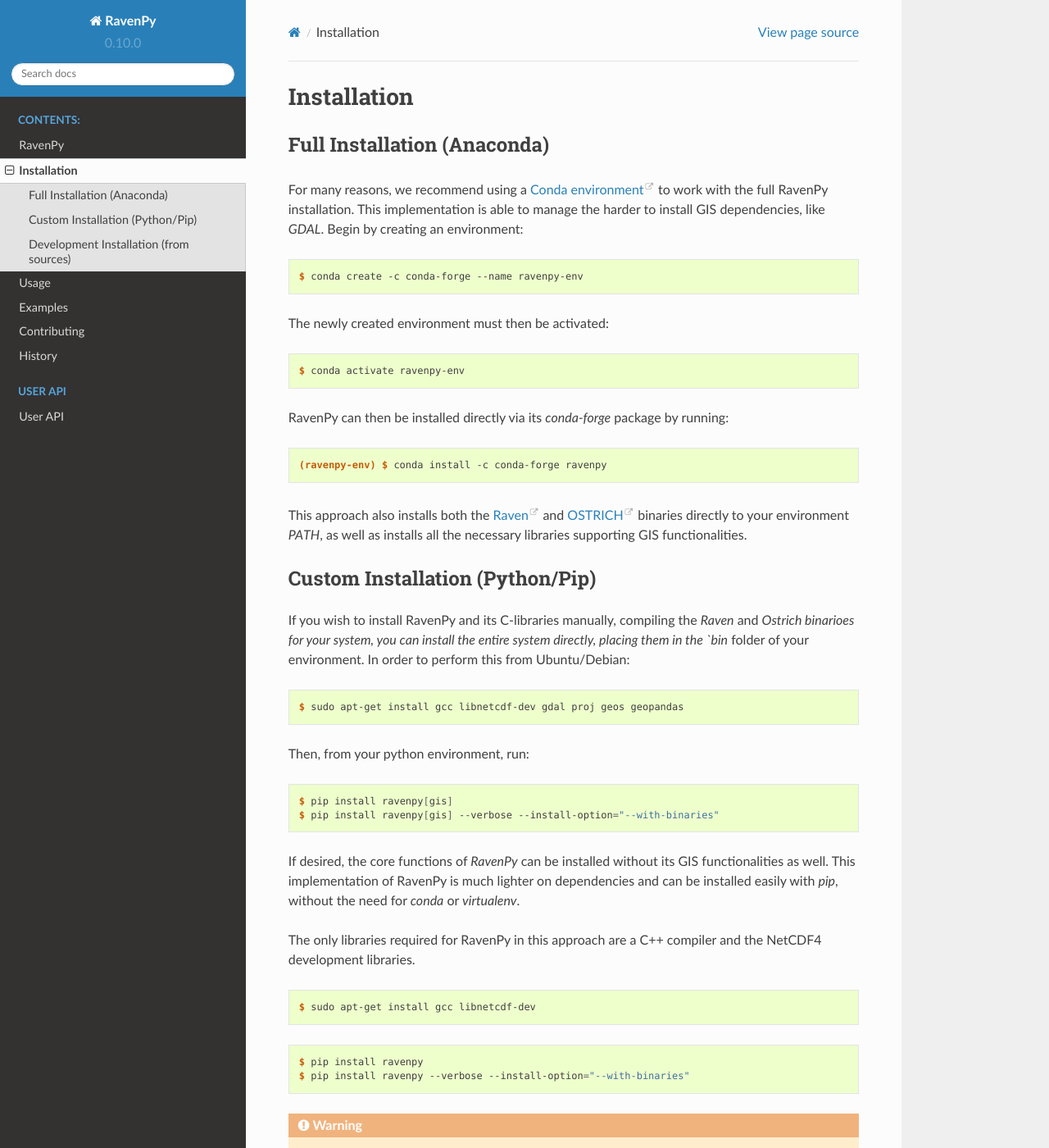
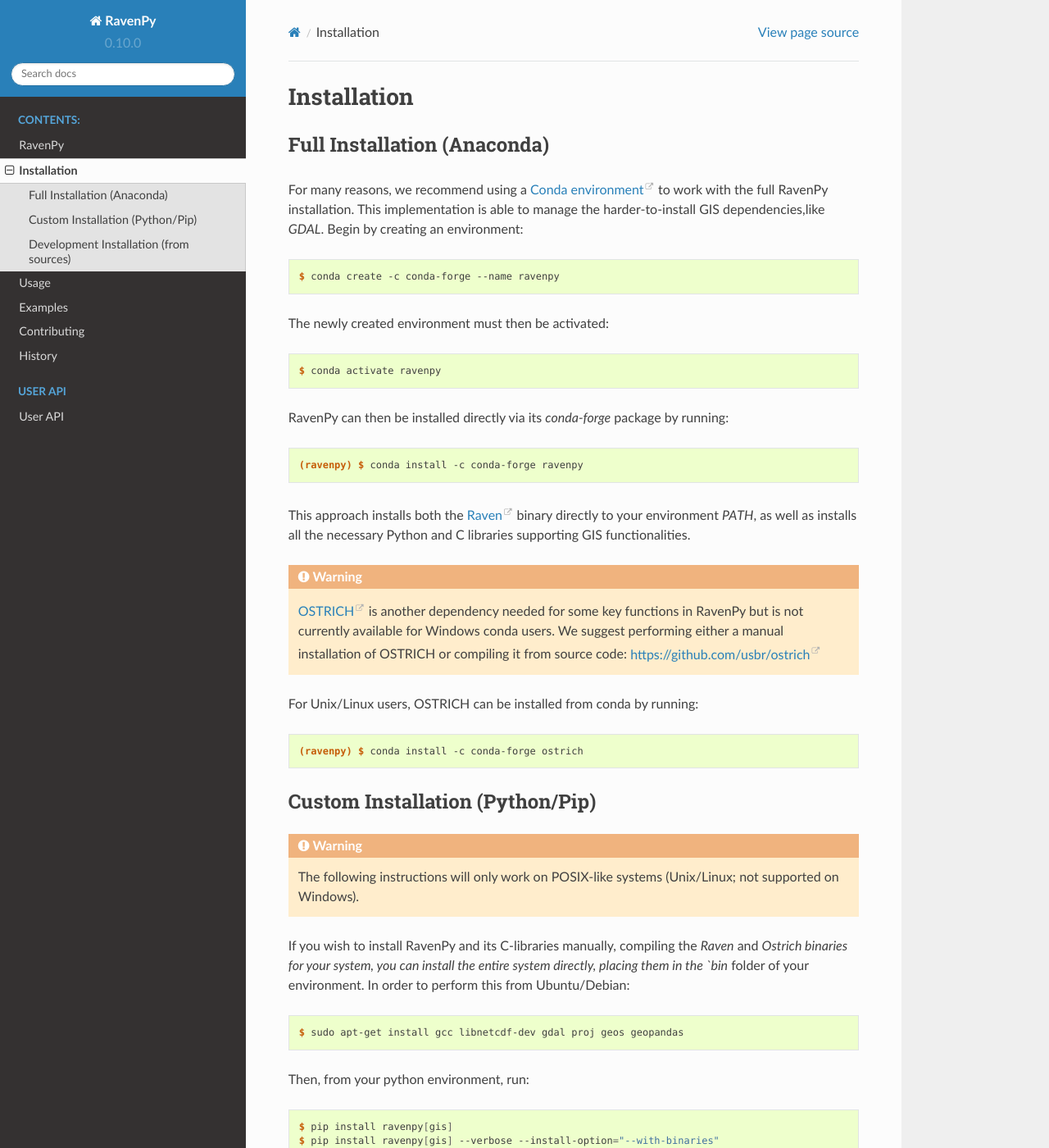
Before and after one commit to CSHS-CWRA/RavenPy, a Sphinx documentation site: the page built from docs/installation.rst, in a window 1280 px wide and 1400 px high. Shown: the whole window at 82% size. Built offline with Sphinx 7.4.7 and the Read the Docs theme 2.0.0, drawn with Linux system fonts in a browser that asks for light colours; pages that are not in the unit, such as notebooks, are missing from menus; some of the changed text lies outside the part shown.

Commit message:
update install and configuration instructions, clearly indicate lack of Windows support

```diff
--- a/docs/installation.rst
+++ b/docs/installation.rst
@@ -5,35 +5,48 @@
 Full Installation (Anaconda)
 ----------------------------
 
-For many reasons, we recommend using a `Conda environment
-<https://docs.conda.io/projects/conda/en/latest/user-guide/tasks/manage-environments.html>`_
-to work with the full RavenPy installation. This implementation is able to manage
-the harder to install GIS dependencies, like `GDAL`. Begin by creating an environment:
+For many reasons, we recommend using a `Conda environment <https://docs.conda.io/projects/conda/en/latest/user-guide/tasks/manage-environments.html>`_
+to work with the full RavenPy installation. This implementation is able to manage the harder-to-install GIS dependencies,like `GDAL`.
+Begin by creating an environment:
 
 .. code-block:: console
 
-   $ conda create -c conda-forge --name ravenpy-env
+   $ conda create -c conda-forge --name ravenpy
 
 The newly created environment must then be activated:
 
 .. code-block:: console
 
-   $ conda activate ravenpy-env
+   $ conda activate ravenpy
 
 RavenPy can then be installed directly via its `conda-forge` package by running:
 
 .. code-block:: console
 
-   (ravenpy-env) $ conda install -c conda-forge ravenpy
+   (ravenpy) $ conda install -c conda-forge ravenpy
 
-This approach also installs both the `Raven <http://raven.uwaterloo.ca>`_ and `OSTRICH
-<http://www.civil.uwaterloo.ca/envmodelling/Ostrich.html>`_ binaries directly to your environment `PATH`,
-as well as installs all the necessary libraries supporting GIS functionalities.
+This approach installs both the `Raven <http://raven.uwaterloo.ca>`_ binary directly to your environment `PATH`,
+as well as installs all the necessary Python and C libraries supporting GIS functionalities.
+
+.. warning::
+
+   `OSTRICH <http://www.civil.uwaterloo.ca/envmodelling/Ostrich.html>`_ is another dependency needed for some key functions
+   in RavenPy but is not currently available for Windows conda users. We suggest performing either a manual installation of OSTRICH
+   or compiling it from source code: https://github.com/usbr/ostrich
+
+For Unix/Linux users, OSTRICH can be installed from conda by running:
+
+.. code-block:: console
+
+   (ravenpy) $ conda install -c conda-forge ostrich
 
 Custom Installation (Python/Pip)
 --------------------------------
 
-If you wish to install RavenPy and its C-libraries manually, compiling the `Raven` and `Ostrich binarioes for your system,
+.. warning::
+   The following instructions will only work on POSIX-like systems (Unix/Linux; not supported on Windows).
+
+If you wish to install RavenPy and its C-libraries manually, compiling the `Raven` and `Ostrich binaries for your system,
 you can install the entire system directly, placing them in the `bin` folder of your environment.
 In order to perform this from Ubuntu/Debian:
 
@@ -47,6 +60,11 @@
 
    $ pip install ravenpy[gis]
    $ pip install ravenpy[gis] --verbose --install-option="--with-binaries"
+
+.. warning::
+
+  It is imperative that the Python dependencies are pre-installed before running the `--with-binaries`
+  option; This install step will fail otherwise.
 
 If desired, the core functions of `RavenPy` can be installed without its GIS functionalities as well.
 This implementation of RavenPy is much lighter on dependencies and can be installed easily with `pip`,
@@ -74,9 +92,9 @@
 
    (ravenpy-env) $ pip install ravenpy[gis]
 
-But then you will be in charge of providing either ``raven`` and ``ostrich`` binaries on your PATH,
-or values for ``RAVENPY_RAVEN_BINARY_PATH`` and ``RAVENPY_OSTRICH_BINARY_PATH`` environment
-variables (both as absolute paths) at runtime.
+But then you will be in charge of providing either ``raven`` and ``ostrich`` binaries on your PATH, or setting values for
+``RAVENPY_RAVEN_BINARY_PATH`` and ``RAVENPY_OSTRICH_BINARY_PATH`` environment variables (both as absolute paths) in the
+terminal/command prompt/shell used at runtime.
 
 .. note::
 
@@ -100,22 +118,23 @@
 
    $ cd /path/to/ravenpy
    $ conda env create -f environment.yml
-   $ conda activate ravenpy-env
+   $ conda activate ravenpy
 
 You can then install RavenPy with:
 
 .. code-block:: console
 
    # for the python dependencies
-   (ravenpy-env) $ pip install --editable ".[dev]"
-   # for the Raven and OSTRICH binaries
-   (ravenpy-env) $ pip install --editable "." --install-option="--with-binaries"
+   (ravenpy) $ pip install --editable ".[dev]"
 
-Then clone the Raven Test Data repo somewhere on your disk:
+.. warning::
+
+   The following command will only work on POSIX-like systems (Unix/Linux; not supported on Windows).
 
 .. code-block:: console
 
-   (ravenpy-env) $ git clone git@github.com:Ouranosinc/raven-testdata.git
+   # for the Raven and OSTRICH binaries
+   (ravenpy) $ pip install --editable "." --install-option="--with-binaries"
 
 Install the pre-commit hook (to make sure that any code you contribute is properly formatted):
 
@@ -127,13 +146,4 @@
 
 .. code-block:: console
 
-   (ravenpy-env) $ export RAVENPY_TESTDATA_PATH=/path/to/raven-testdata
    (ravenpy-env) $ pytest tests
-
-Or set the conda environment variable permanently:
-
-.. code-block:: console
-
-   (ravenpy-env) $ conda env config vars set RAVENPY_TESTDATA_PATH=/path/to/raven-testdata
-
-then deactivate and reactivate the environment.
```
Also changed, not shown: environment.yml (+4 -4 lines).
